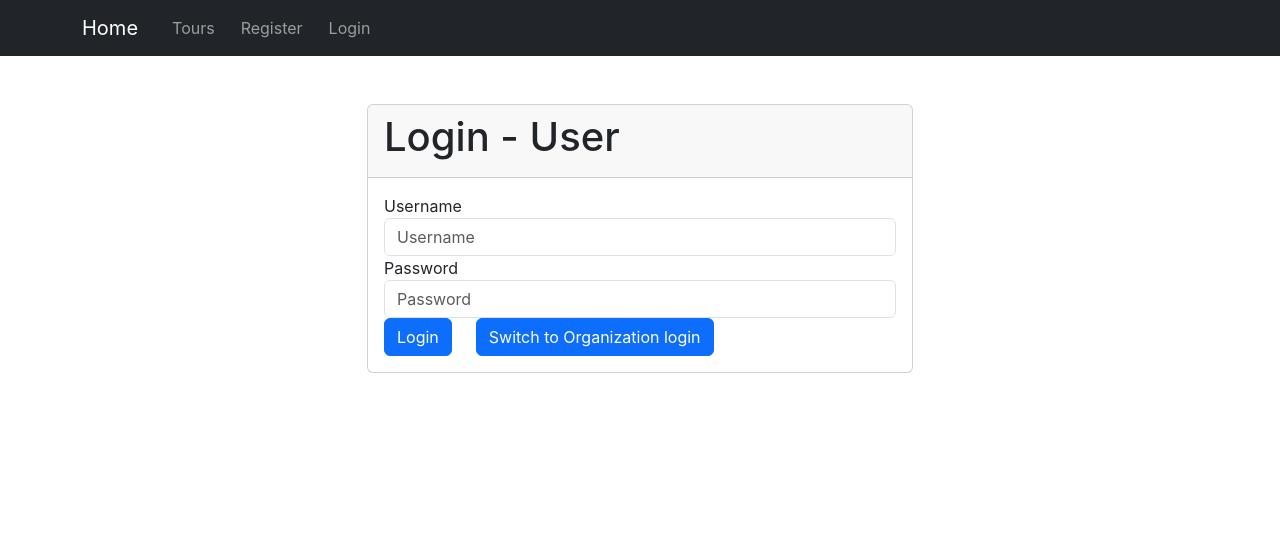
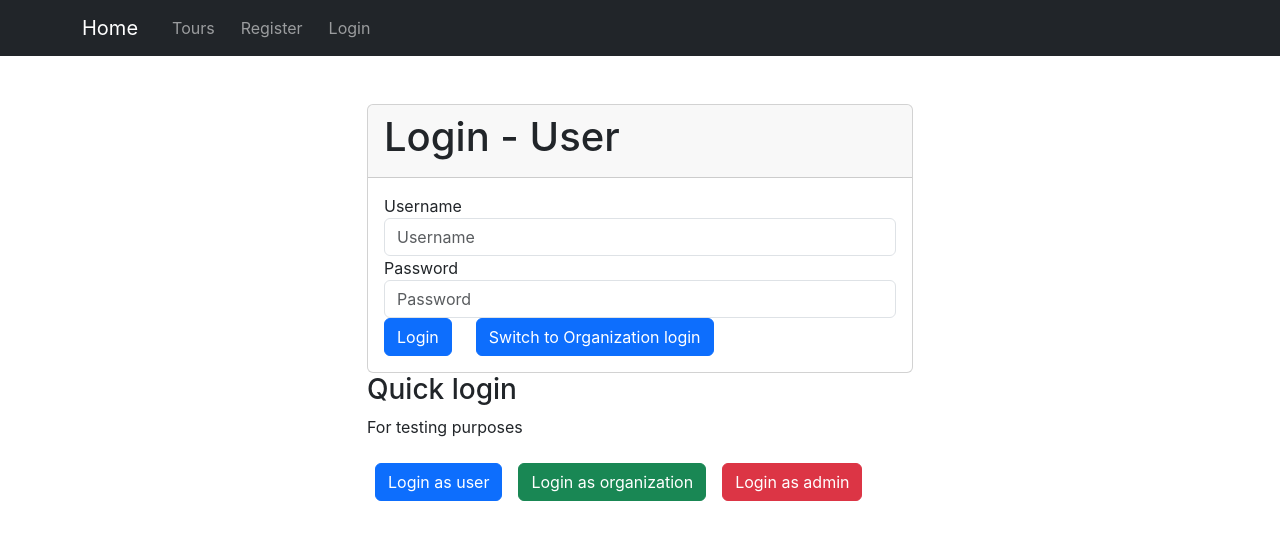
Before and after one commit to UllernJ/SoftwareEngineeringG14, a React (Create React App) app in the folder frontend/: page /login in a window 1280 px wide. Shown: the top 540 px of the page. Built offline with nearby package versions, Linux system fonts and the light colour scheme.

Commit message:
Quick login for all types.

```diff
--- a/frontend/src/components/Login.tsx
+++ b/frontend/src/components/Login.tsx
@@ -42,6 +42,44 @@ export const Login = () => {
             window.location.href = '/'
         }
     }, [])
+
+    const quickLogin = (isOrg: boolean = false) => {
+        if (!isOrg) {
+            userLogin("user", "user").then(async res => {
+                if (res.status === 200) {
+                    const user: User = await res.json()
+                    sessionStorage.setItem('user', JSON.stringify(user))
+                    window.location.href = '/'
+                } else {
+                    console.error('Error logging in')
+                }
+            })
+        } else {
+            const email = "test@test.test"
+            const password = "test"
+            organizationLogin(email, password).then(async res => {
+                if (res.status === 200) {
+                    const organization: Organization = await res.json()
+                    sessionStorage.setItem('organization', JSON.stringify(organization))
+                    window.location.href = '/'
+                } else {
+                    console.error('Error logging in')
+                }
+            })
+        }
+    }
+
+    const quickLoginAdmin = () => {
+        userLogin("test", "test").then(async res => {
+            if (res.status === 200) {
+                const user: User = await res.json()
+                sessionStorage.setItem('user', JSON.stringify(user))
+                window.location.href = '/'
+            } else {
+                console.error('Error logging in')
+            }
+        })
+    }
 
 
     return (
@@ -94,8 +132,15 @@ export const Login = () => {
                             </form>
                         </div>
                     </div>
+                    <div className="col-md-12">
+                        <h3>Quick login</h3>
+                        <p>For testing purposes</p>
+                        <button onClick={() => quickLogin} className="btn btn-primary m-2">Login as user</button>
+                        <button onClick={() => quickLogin(true)} className="btn btn-success m-2">Login as organization</button>
+                        <button onClick={quickLoginAdmin} className="btn btn-danger m-2">Login as admin</button>
+                    </div>
                 </div>
             </div>
         </div>
-)
+    )
 }
--- a/frontend/src/pages/ToursPage.tsx
+++ b/frontend/src/pages/ToursPage.tsx
@@ -12,7 +12,7 @@ export const ToursPage = () => {
     const user = getUser();
 
     useEffect(() => {
-        if(!isUserLoggedIn() || !isOrganizationLoggedIn()) {
+        if(!isUserLoggedIn() && !isOrganizationLoggedIn()) {
             window.location.href = "/";
         }
         if (toursArr.length > 0) {
```
